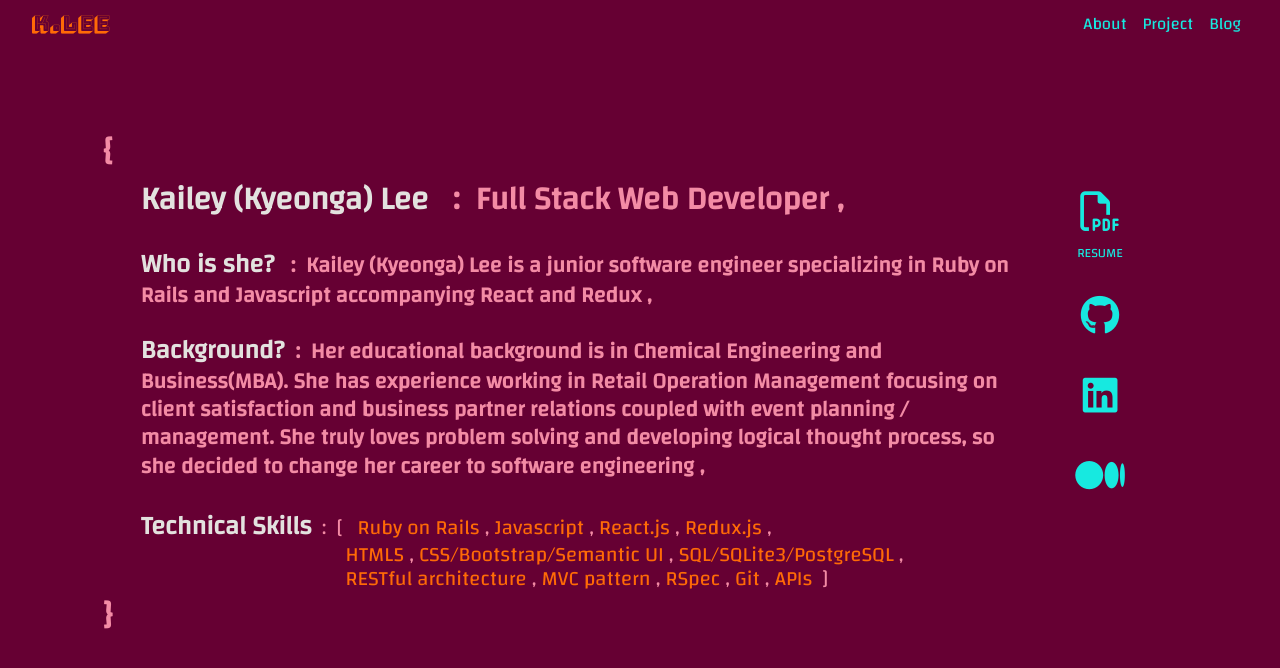
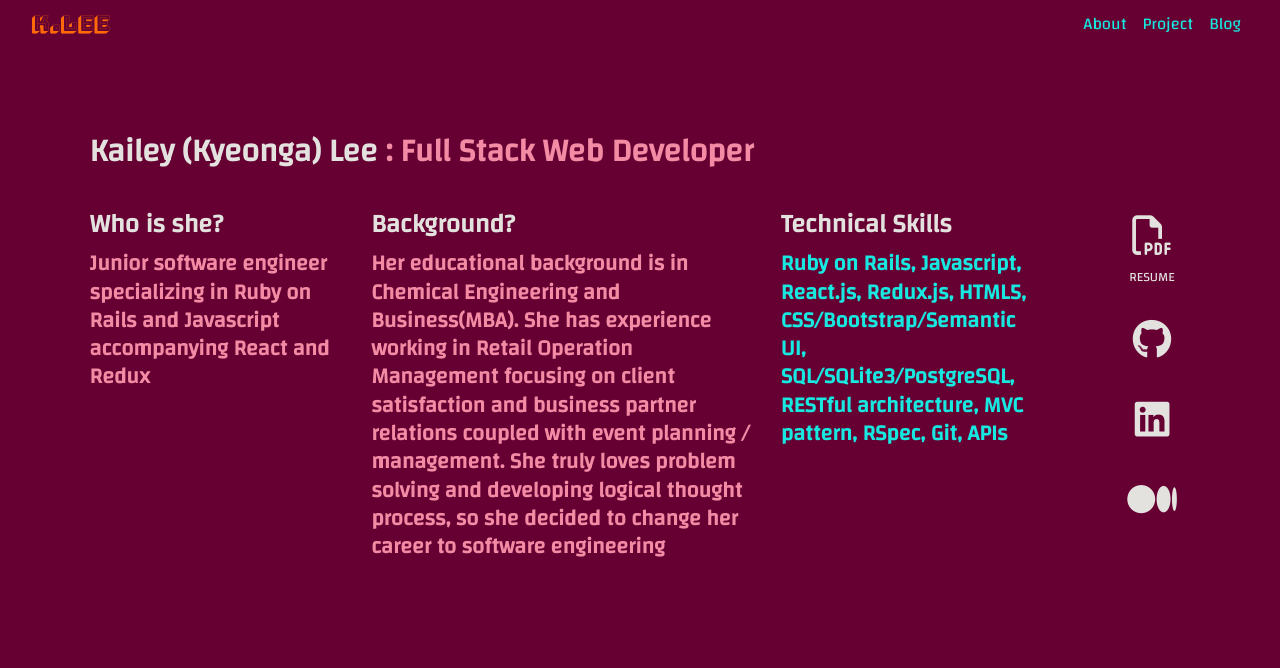
Before and after one commit to kailey16/kailey16.github.io, a React (Create React App) app: page /#/aboutme in a window 1280 px wide. Shown: the top 668 px of the page. Built offline with nearby package versions, Linux system fonts and the light colour scheme; a web font is replaced by a local one.

Commit message:
aboutme page edited

```diff
--- a/src/AboutMe/AboutMe.js
+++ b/src/AboutMe/AboutMe.js
@@ -5,20 +5,39 @@ const AboutMe = () => {
   return (
     <div id="aboutme">
       <div className="bio animated slideInLeft">
-        <p className="bioName">{`{`}</p>
-        <p className="bioLine bioName">
-          <span className="color1">Kailey (Kyeonga) Lee</span> &nbsp; : &nbsp;Full Stack Web Developer ,
-        </p>
-        <p className="bioLine bioDetail">
-          <span className="color1 bioStatus">Who is she?</span> &nbsp; : &nbsp;Kailey (Kyeonga) Lee is a junior software engineer specializing in Ruby on Rails and Javascript accompanying React and Redux ,
-        </p>
-        <p className="bioLine bioDetail">
-          <span className="color1 bioStatus">Background?</span>&nbsp; : &nbsp;Her educational background is in Chemical Engineering and Business(MBA). She has experience working in Retail Operation Management focusing on client satisfaction and business partner relations coupled with event planning / management. She truly loves problem solving and developing logical thought process, so she decided to change her career to software engineering ,
-        </p>
-        <p className="bioLine skillDetail">
-          <span className="color1 bioStatus">Technical Skills</span>&nbsp; : &nbsp;[ &nbsp;&nbsp;<span className="color2">Ruby on Rails</span> , <span className="color2">Javascript</span> , <span className="color2">React.js</span> , <span className="color2">Redux.js</span> , <span className="color2 skillLine">HTML5</span> , <span className="color2">CSS/Bootstrap/Semantic UI</span> , <span className="color2">SQL/SQLite3/PostgreSQL</span> , <span className="color2 skillLine">RESTful architecture</span> , <span className="color2">MVC pattern</span> , <span className="color2">RSpec</span> , <span className="color2">Git</span> , <span className="color2">APIs</span>&nbsp; ]
-        </p>
-        <p className="bioName">{`}`}</p>
+        <div className="bioName">
+          <span className="color1">Kailey (Kyeonga) Lee</span> : Full Stack Web Developer
+        </div>
+
+
+        <div className="bioDetails">
+          <div className="bioDetail">
+            <div className="color1 bioDetailTitle">
+              Who is she?
+            </div>
+            <div>
+            Junior software engineer specializing in Ruby on Rails and Javascript accompanying React and Redux
+            </div>
+          </div>
+
+          <div className="bioDetail">
+            <div className="color1 bioDetailTitle">
+              Background?
+            </div>
+            <div>
+              Her educational background is in Chemical Engineering and Business(MBA). She has experience working in Retail Operation Management focusing on client satisfaction and business partner relations coupled with event planning / management. She truly loves problem solving and developing logical thought process, so she decided to change her career to software engineering
+            </div>
+          </div>
+
+          <div className="bioDetail">
+            <div className="color1 bioDetailTitle">
+              Technical Skills
+            </div>
+            <div className="color2">
+              Ruby on Rails, Javascript, React.js, Redux.js, HTML5, CSS/Bootstrap/Semantic UI, SQL/SQLite3/PostgreSQL, RESTful architecture, MVC pattern, RSpec, Git, APIs
+            </div>
+          </div>
+         </div>
       </div>
 
 
@@ -39,6 +58,8 @@ const AboutMe = () => {
       </div>
 
     </div>
+
+
   )
 }
 
--- a/src/style/AboutMe.css
+++ b/src/style/AboutMe.css
@@ -1,76 +1,62 @@
 #aboutme {
   color: #f38ba5;
   width: 100vw;
-  height: 95vh;
+  height: 94vh;
   z-index: -1;
 
   display: grid;
   grid-template-columns: 80vw 20vw;
-  grid-template-rows: 5vh 90vh;
   grid-template-areas:
-    "nav nav"
     "bio icons";
 }
 
 .bio {
   grid-area: bio;
-  margin: 5vh 0 0 8vw;
-}
-
-.bio p {
-  margin: 0;
+  padding: 10vh 0 0 7vw;
 }
 
 .bioName {
   font-size: 2.5vw;
   font-weight: 700;
+  margin-bottom: 4vh;
 }
 
-.bioLine.bioName {
-  padding-left: 3vw;
-}
-
-.bioStatus {
-  font-size: 2vw;
-  font-weight: 600;
+.bioDetails {
+  display: grid;
+  grid-template-columns: 20vw 30vw 20vw;
+  grid-column-gap: 2vw;
 }
 
 .bioDetail {
   font-size: 1.7vw;
-  padding: 3vh 0 0 3vw;
   font-weight: 600;
   line-height: 1.3;
 }
 
-.skillDetail {
-  font-size: 1.6vw;
-  padding: 4vh 0 0 3vw;
-  font-weight: 500;
-  line-height: 1.2;
+.bioDetailTitle {
+  font-size: 2vw;
+  margin-bottom: 1vh;
 }
 
 .color1 {
   color: #e3e2df;
 }
 .color2 {
-  color: rgb(255, 106, 6);
+  color: #17e9e0;
 }
 
-.skillLine {
-  padding-left: 16vw;
-}
 
 .aboutmeIcons {
   grid-area: icons;
   display: grid;
   grid-template-rows: 13vh 10vh 10vh 50vh;
-  padding: 12vh 0 0 4vw;
-  justify-self: start;
+  padding-top: 20vh;
+  justify-self: center;
   text-align: center;
 }
 
 .aboutmeIcons a {
-  color: #17e9e0;
+  color: #e3e2df;
   font-size: 3.1vw;
 }
 
@@ -99,28 +85,26 @@
   }
 
   .bio {
-    margin: 3vh 8vw 0 6vw;
+    padding: 3vh 5vw 0 5vw;
+  }
+
+  .bioDetails {
+    display: block;
   }
 
   .bioName {
     font-size: 2.8vh;
+    margin-bottom: 2vh;
   }
 
-  .bioStatus {
+  .bioDetailTitle {
     font-size: 2.5vh;
+    margin: 1.2vh 0 0 0;
   }
 
   .bioDetail {
     font-size: 2.2vh;
-    padding: 1vh 0 0 3vw;
-
   }
-
-  .skillDetail {
-    font-size: 2.2vh;
-    padding: 2vh 0 0 3vw;
-  }
-
 
   .aboutmeIcons {
     grid-area: icons;
@@ -136,8 +120,4 @@
   .resume {
     font-size: 2vh;
   }
-
-  .skillLine {
-    padding: 0;
-  }
 }
```
